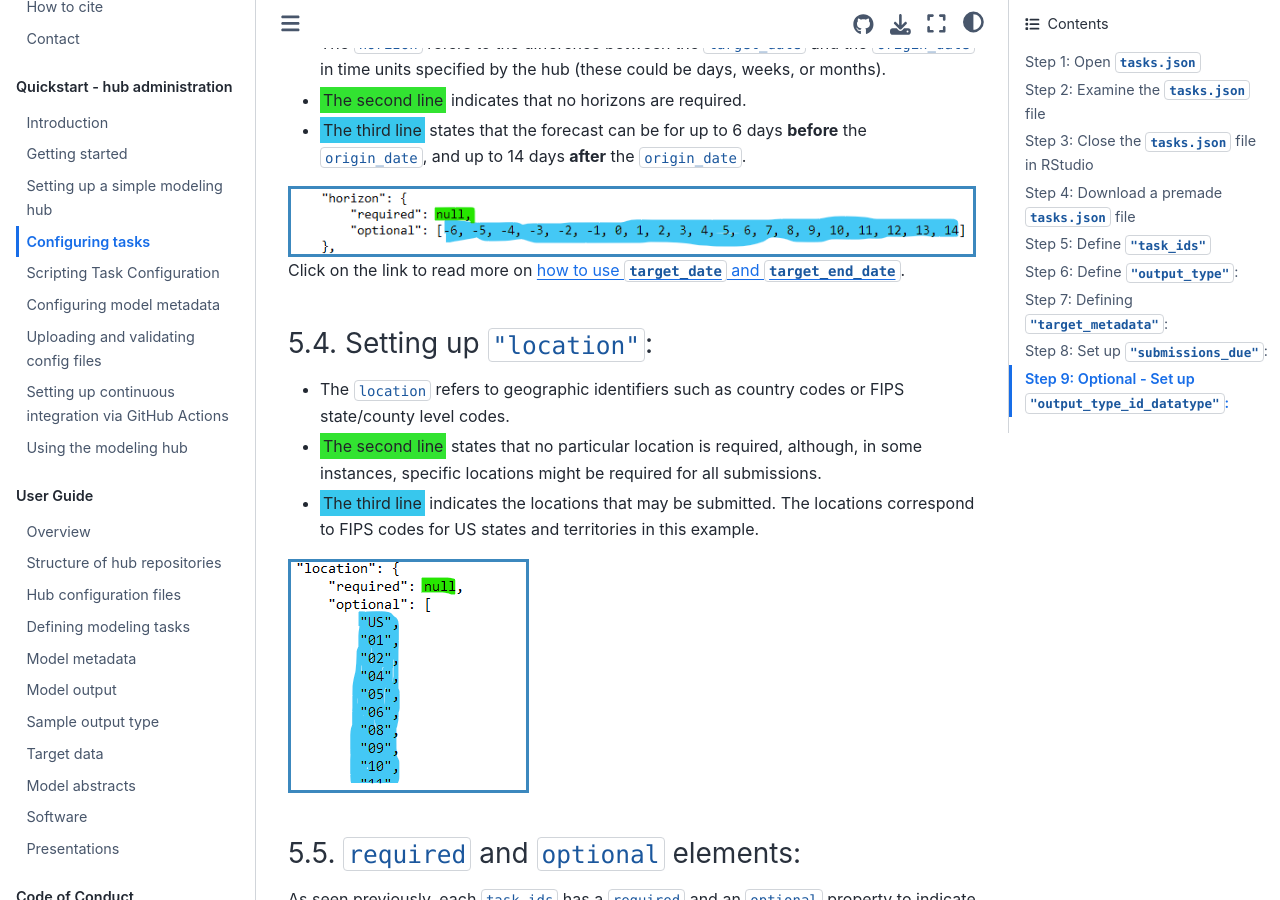
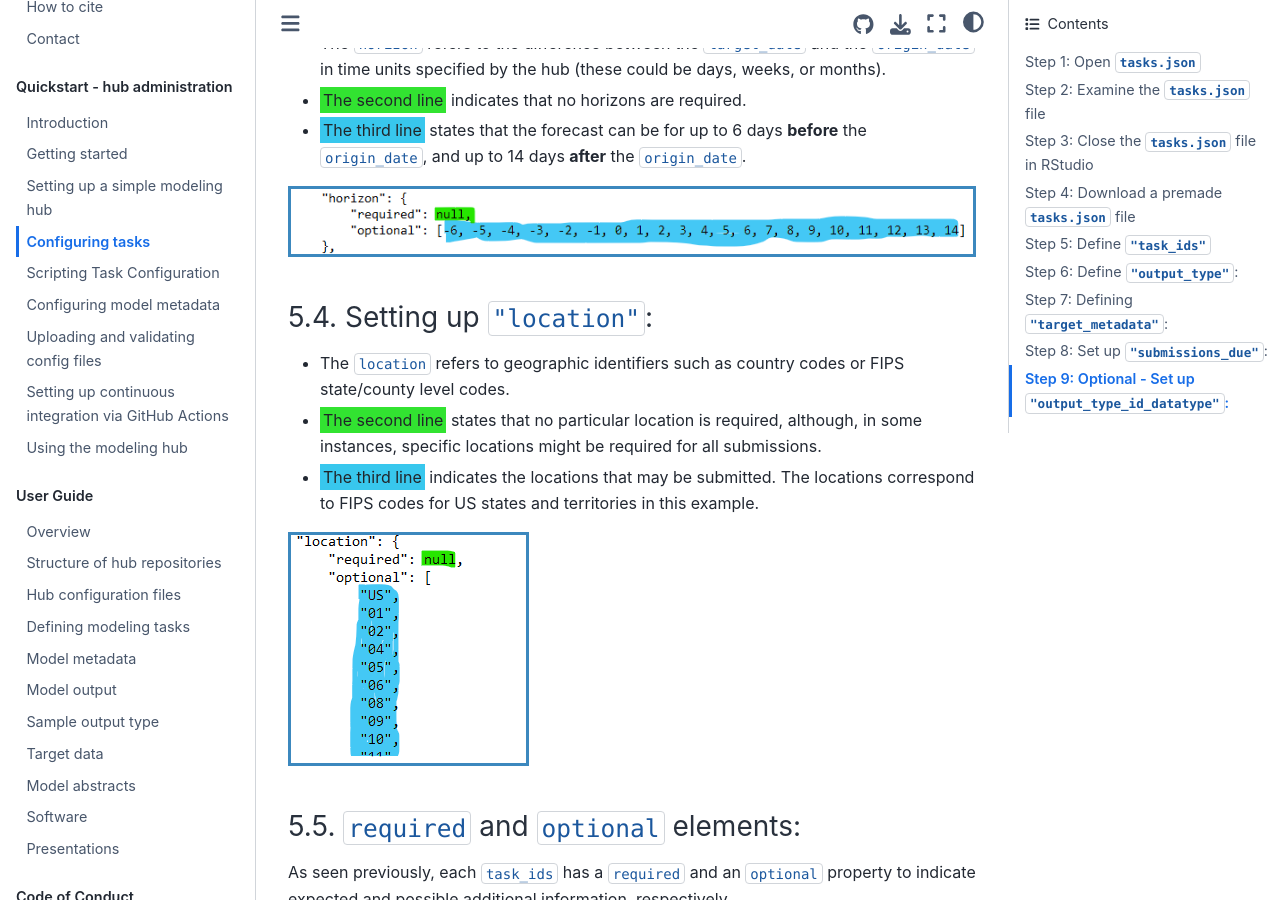
Before and after one commit to hubverse-org/hubDocs, a Sphinx documentation site: the page built from docs/source/quickstart-hub-admin/tasks-config.md, in a window 1280 px wide and 900 px high, scrolled down 4174 px. Built offline with Sphinx 7.4.7 and the Sphinx Book theme 1.1.4, drawn with Linux system fonts in a browser that asks for light colours; comment, search, counter and statistics services are not loaded.

Commit message:
Update docs/source/quickstart-hub-admin/tasks-config.md
Co-authored-by: Zhian N. Kamvar <zkamvar@gmail.com>

````diff
--- a/docs/source/quickstart-hub-admin/tasks-config.md
+++ b/docs/source/quickstart-hub-admin/tasks-config.md
@@ -89,7 +89,6 @@ Now, read below for details on some of the lines of code in this file:
 :class: bordered
 ```
 
-Click on the link to read more on [how to use `target_date` and `target_end_date`](https://raw.githubusercontent.com/hubverse-org/schemas/main/v2.0.1/tasks-schema.json#L400).
 
 (setting-up-location)=
 ### 5.4. Setting up `"location"`:
````
